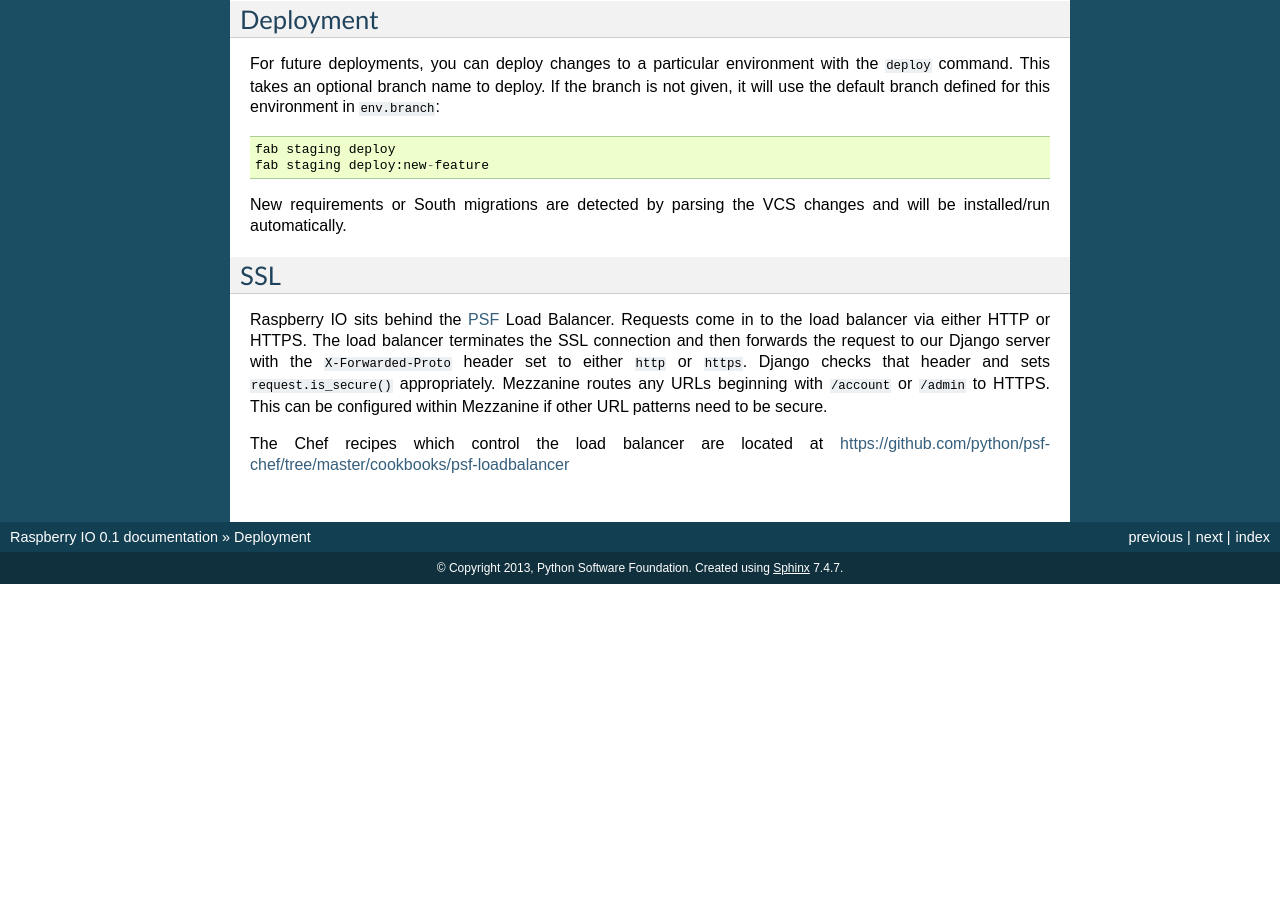
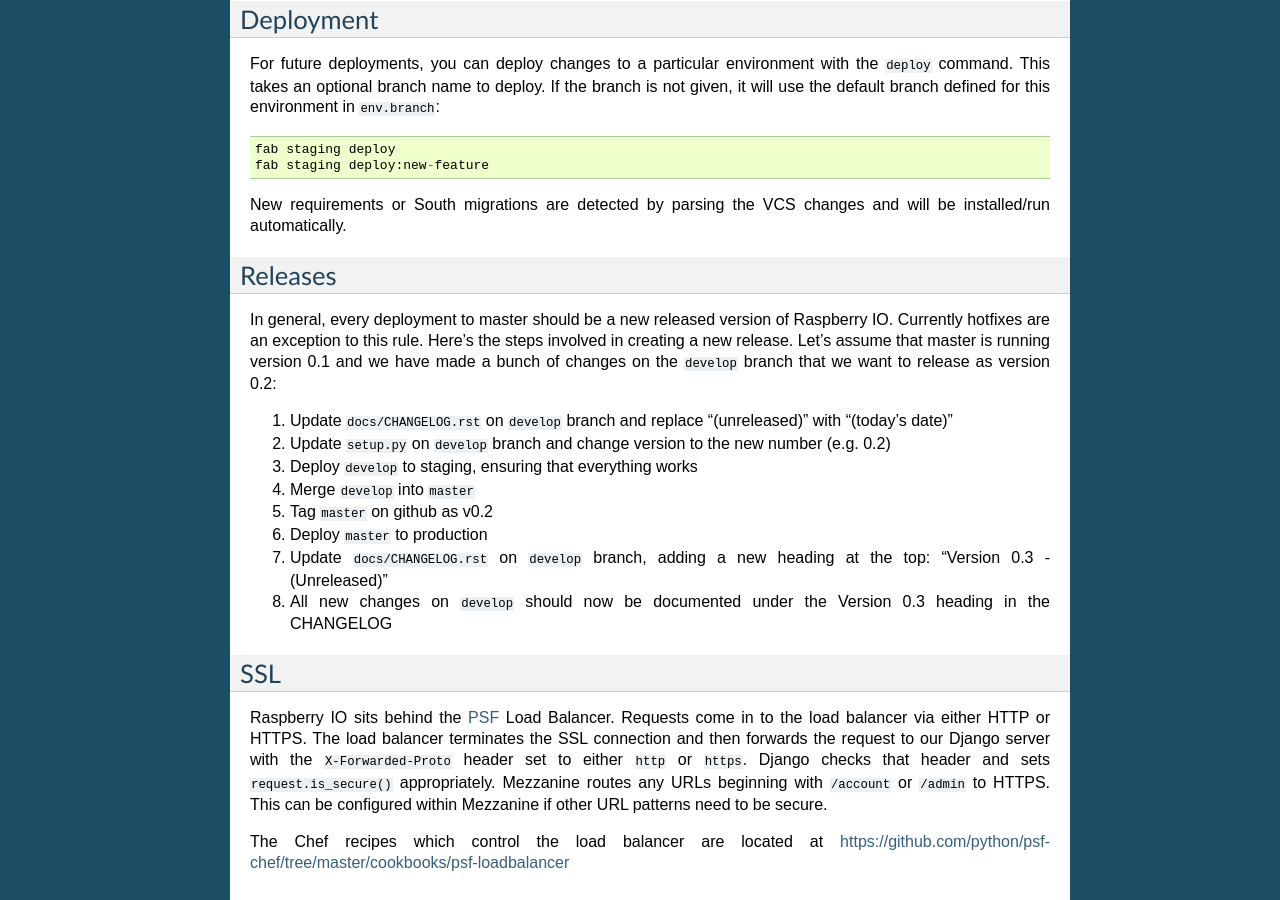
Before and after one commit to python/raspberryio, a Sphinx documentation site: the page built from docs/deployment.rst, in a window 1280 px wide and 900 px high, scrolled down 1963 px. Built offline with Sphinx 7.4.7, drawn with Linux system fonts in a browser that asks for light colours; before the commit the page ends 2547 px from its top, so only the background shows below that.

Commit message:
Document how to make a new release

```diff
--- a/docs/deployment.rst
+++ b/docs/deployment.rst
@@ -129,6 +129,29 @@ is not given, it will use the default branch defined for this environment in
 New requirements or South migrations are detected by parsing the VCS changes and
 will be installed/run automatically.
 
+Releases
+--------
+
+In general, every deployment to master should be a new released
+version of Raspberry IO. Currently hotfixes are an exception to this
+rule. Here's the steps involved in creating a new release. Let's
+assume that master is running version 0.1 and we have made a bunch of
+changes on the ``develop`` branch that we want to release as version
+0.2:
+
+#. Update ``docs/CHANGELOG.rst`` on ``develop`` branch and replace
+   "(unreleased)" with "(today's date)"
+#. Update ``setup.py`` on ``develop`` branch and change version to the
+   new number (e.g. 0.2)
+#. Deploy ``develop`` to staging, ensuring that everything works
+#. Merge ``develop`` into ``master``
+#. Tag ``master`` on github as v0.2
+#. Deploy ``master`` to production
+#. Update ``docs/CHANGELOG.rst`` on ``develop`` branch, adding a new heading
+   at the top: "Version 0.3 - (Unreleased)"
+#. All new changes on ``develop`` should now be documented under the
+   Version 0.3 heading in the CHANGELOG
+
 SSL
 ---
 
```
